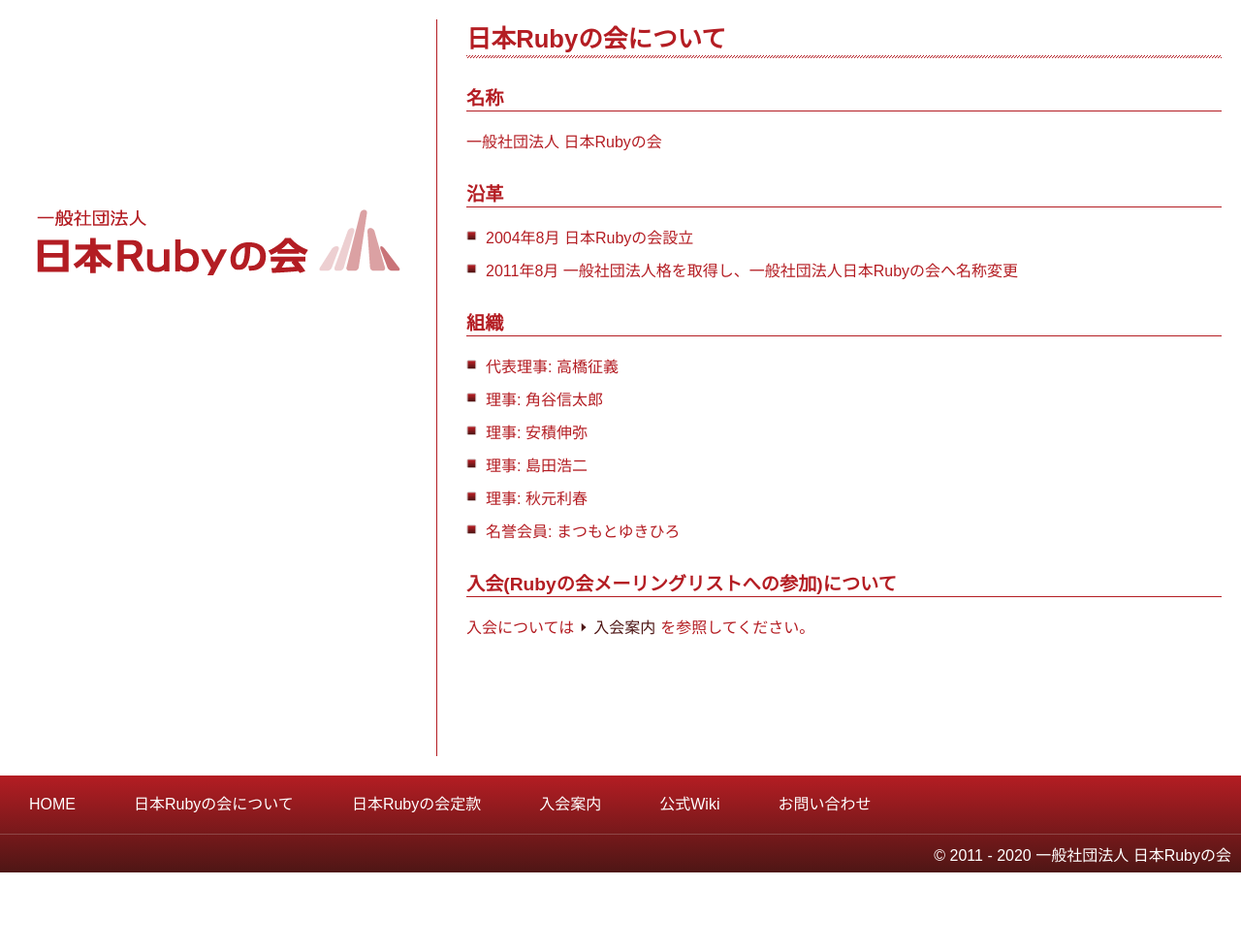
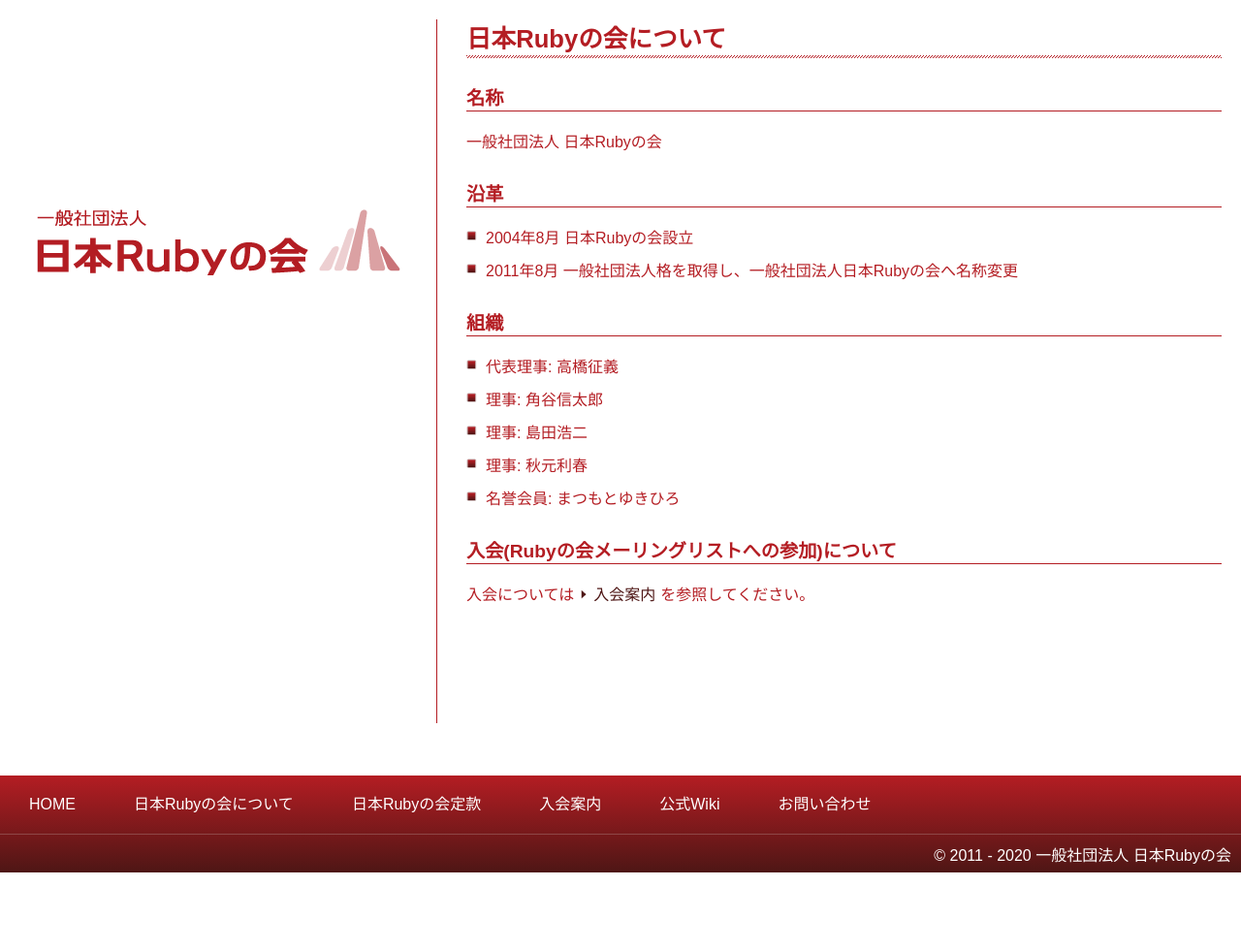
Before and after one commit to ruby-no-kai/official, a Jekyll site: the page built from aboutus.md, in a window 1280 px wide. Shown: the whole page at 97% size. Built offline with Jekyll 4.4.1, drawn with Linux system fonts in a browser that asks for light colours; nearby versions of some CDN libraries; our own code applies the rules of GitHub Pages for plain Markdown files.

Commit message:
理事の退任について(第8期)
任期満了につき退任。

修正が漏れておりました。

```diff
--- a/aboutus.md
+++ b/aboutus.md
@@ -18,7 +18,6 @@ layout: default
 
 * 代表理事: 高橋征義
 * 理事: 角谷信太郎
-* 理事: 安積伸弥
 * 理事: 島田浩二
 * 理事: 秋元利春
 * 名誉会員: まつもとゆきひろ
```
